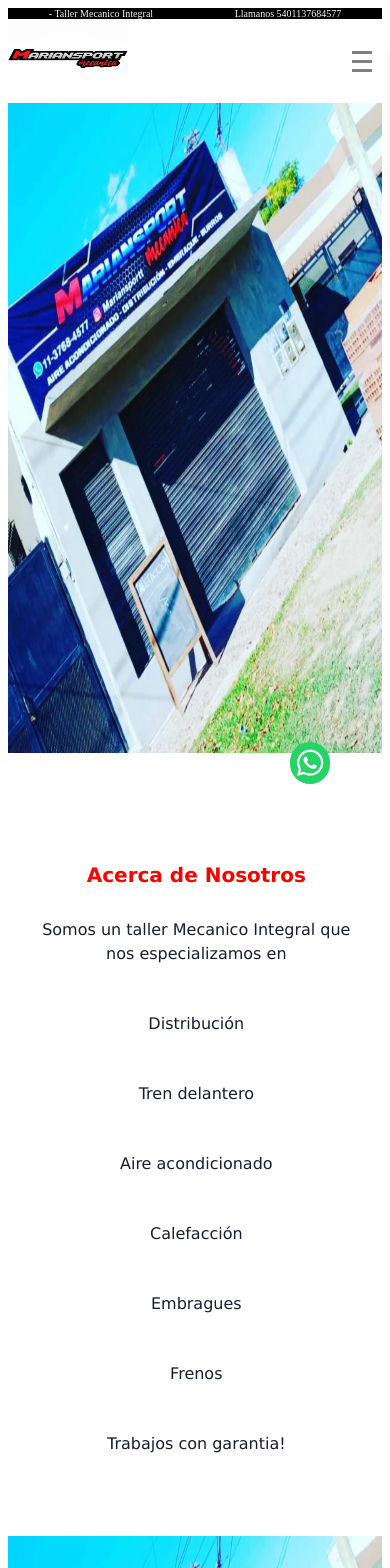
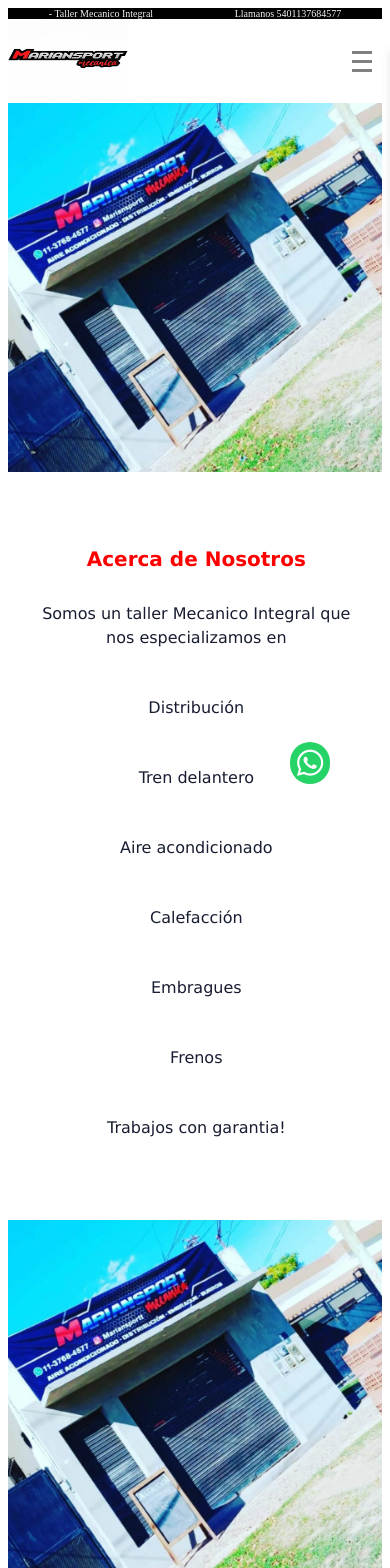
Before and after one commit to danydeitu/MarianSport, a React (Vite) app: page /Nosotros in a window 390 px wide. Shown: the top 1568 px of the page. Built offline with nearby package versions, Linux system fonts and the light colour scheme.

Commit message:
google maps integratios

```diff
--- a/src/components/about/About.css
+++ b/src/components/about/About.css
@@ -57,7 +57,7 @@
   .about-desc {
     width: 90%;
     margin: 0 auto;
-    padding: 40px 20px 50px 20px;
+    padding: 5px 20px 50px 20px;
   }
 
   .about-desc > h3 {
@@ -71,11 +71,12 @@
   }
   .about-img {
     width: 100%;
-    height:60%;
+
     margin-bottom: 50px;
   }
 
   .about-img > img {
     width: 100%;
+    height:60%;
   }
 }
--- a/src/components/navbar/Menu.tsx
+++ b/src/components/navbar/Menu.tsx
@@ -112,7 +112,7 @@
       <MenuItems open={open}>
         <MenuItem to="/Nosotros" onClick={handleItemClick}>Taller Mecanico Integral</MenuItem>
         <MenuItem to="/Trabajos" onClick={handleItemClick}>Servicios</MenuItem>
-        <MenuItem to="/ubicacion" onClick={handleItemClick}>Ubicacion de Nuestro taller</MenuItem>
+        <MenuItem to="/ubicacion" onClick={handleItemClick}>Ubicacion del taller</MenuItem>
         <MenuItem to="/Contacto" onClick={handleItemClick}>Contacto</MenuItem>
         <MenuItem to="/Redes" onClick={handleItemClick}>Redes sociales</MenuItem>
       </MenuItems>
```
